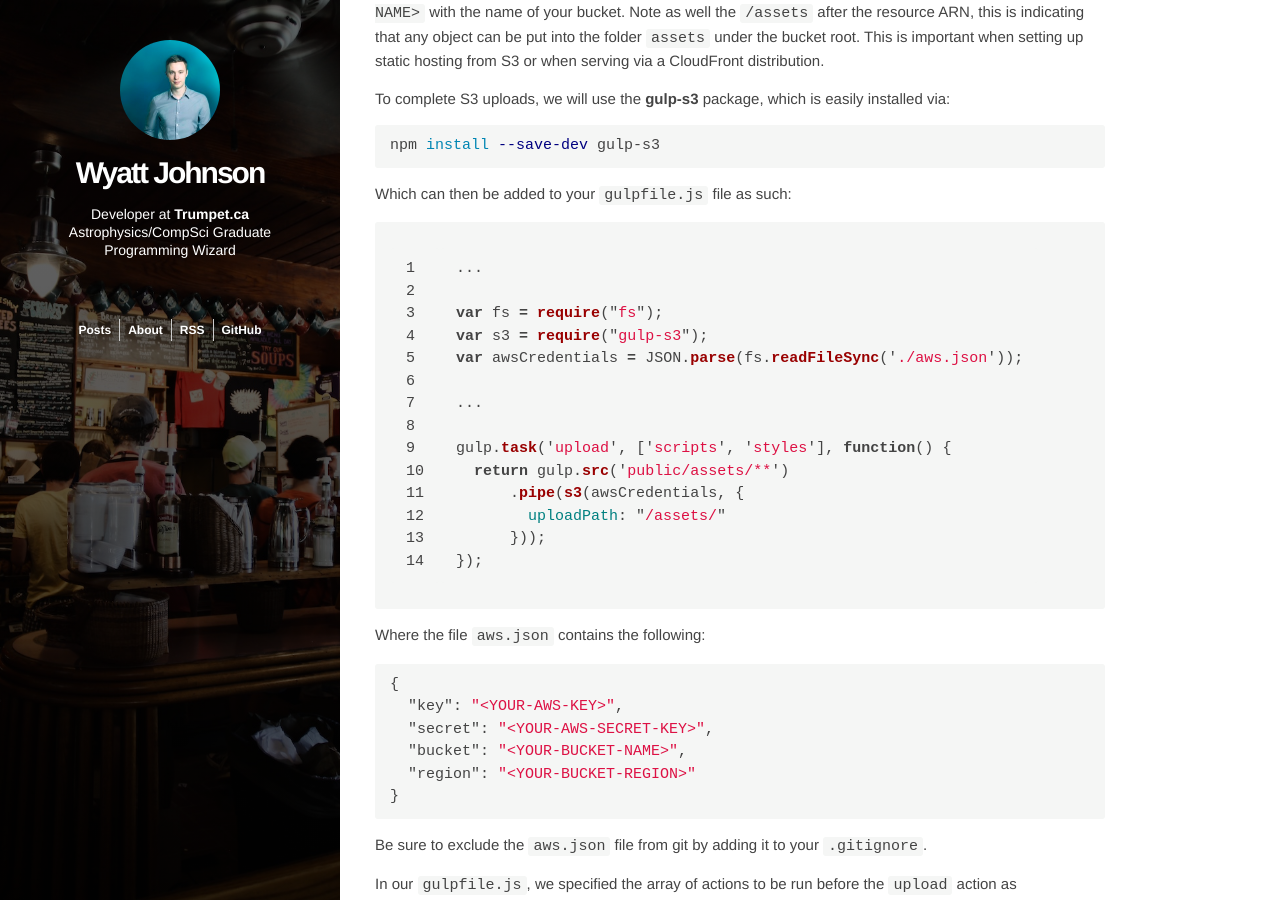
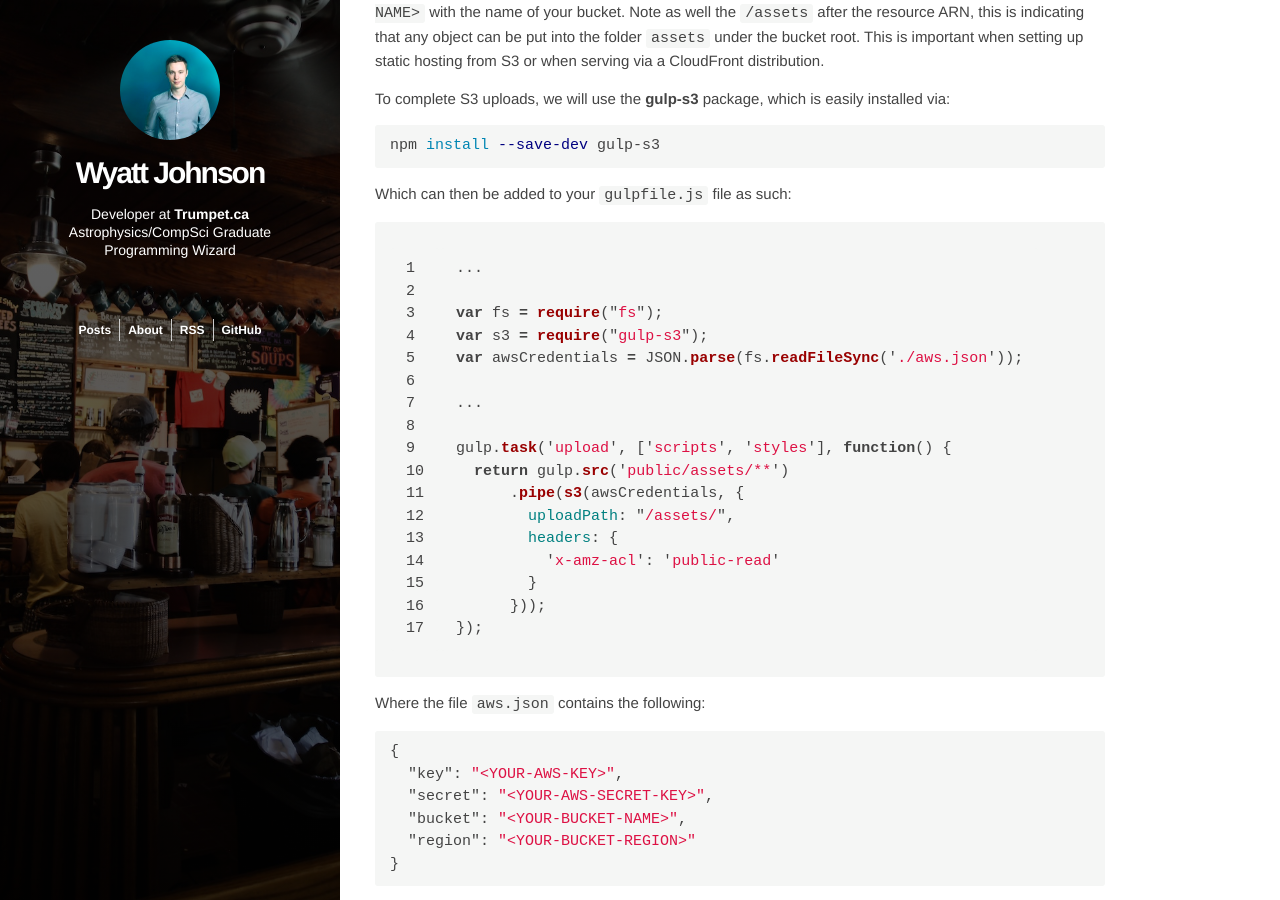
Before and after one commit to adrs0049/old-webpage, a Jekyll site: the page built from _posts/2015-03-03-setup-gulp-s3.md, in a window 1280 px wide and 900 px high, scrolled down 720 px. Built offline with Jekyll 4.4.1, drawn with Linux system fonts in a browser that asks for light colours; Markdown is read by kramdown in place of the engine named in the settings; comment, search, counter and statistics services are not loaded.

Commit message:
Added patch for mistake in upload headers

```diff
--- a/_posts/2015-03-03-setup-gulp-s3.md
+++ b/_posts/2015-03-03-setup-gulp-s3.md
@@ -57,7 +57,10 @@ var awsCredentials = JSON.parse(fs.readFileSync('./aws.json'));
 gulp.task('upload', ['scripts', 'styles'], function() {
   return gulp.src('public/assets/**')
       .pipe(s3(awsCredentials, {
-        uploadPath: "/assets/"
+        uploadPath: "/assets/",
+        headers: {
+          'x-amz-acl': 'public-read'
+        }
       }));
 });
 {% endhighlight %}
```
Also changed, not shown: _posts/2015-03-02-setup-raspberrypi-vpn.md (added, +8 -0 lines).
